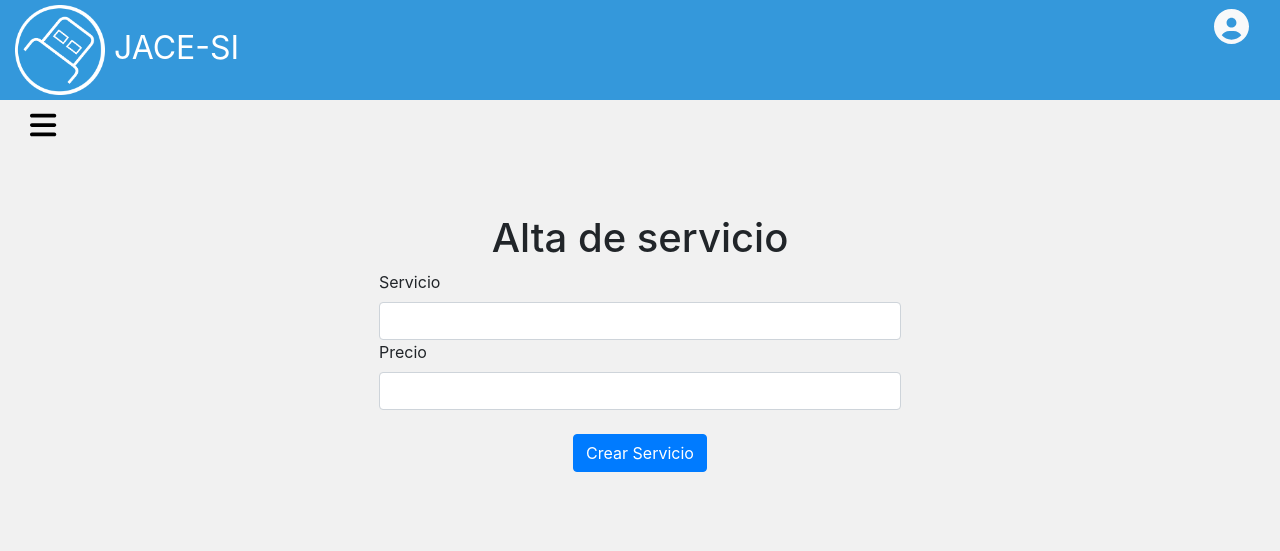
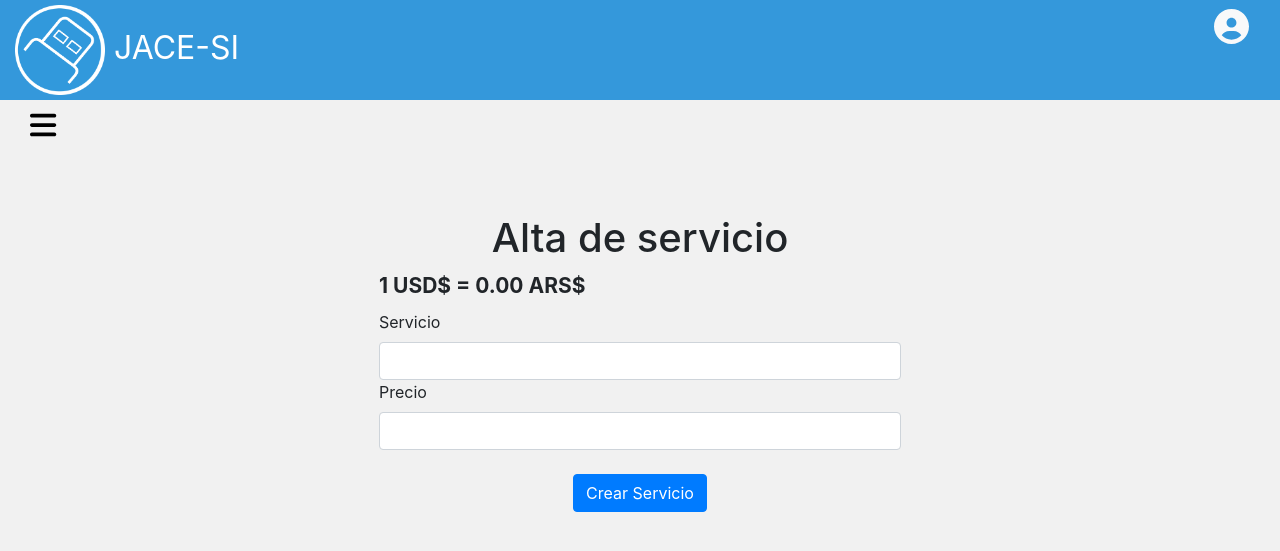
Before and after one commit to OlmedoA/Grupo9-_PPS, a PHP site: page /altaServicios.php in a window 1280 px wide. Shown: the top 551 px of the page. Run offline with PHP 8.4, Linux system fonts and the light colour scheme; the visitor is signed in with stand-in values (Sample User, id 1); some libraries are stand-ins or nearby versions.

Commit message:
conversor

```diff
--- a/altaServicios.php
+++ b/altaServicios.php
@@ -5,8 +5,11 @@
     <main class="main col">
         <!--Formulario alta de usuarios-->
         <form action="altaServiciosSql.php"  method="POST" class="row g-3 formStyle mx-auto py-4 px-4 form">
-                    <div class="form">
+                    <div class="form" id="app">
                         <h1 class="encabezado">Alta de servicio</h1>
+                     <div class="col-12 conversor" style="float: left; text-align: left;">
+                        <label><b> 1 USD$ = {{ calcularResultado }} ARS$ </b></label>
+                    </div>
                     <div class="col-12">
                         <!--servicio, type text -->
                         <label for="Descrip" class="form-label">Servicio</label>
@@ -18,6 +21,8 @@
                         <input type="number" class="form-control" id="Precio" name="Precio" required="required"><br>
                     </div>
 
+
+
                         <!--boton-->
                     <button class="btn btn-primary" type="submit">Crear Servicio</button>
                     </div>
```
